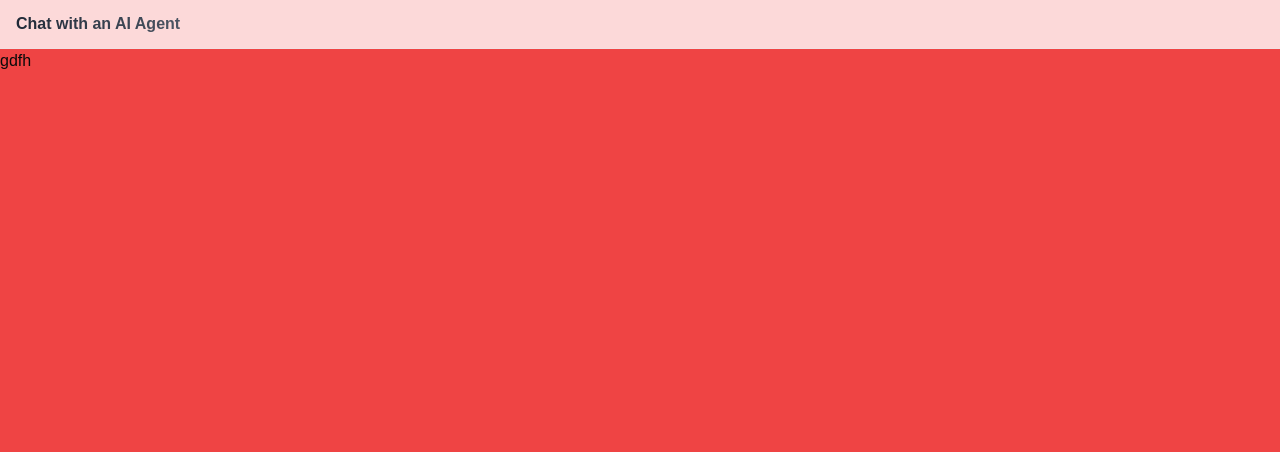
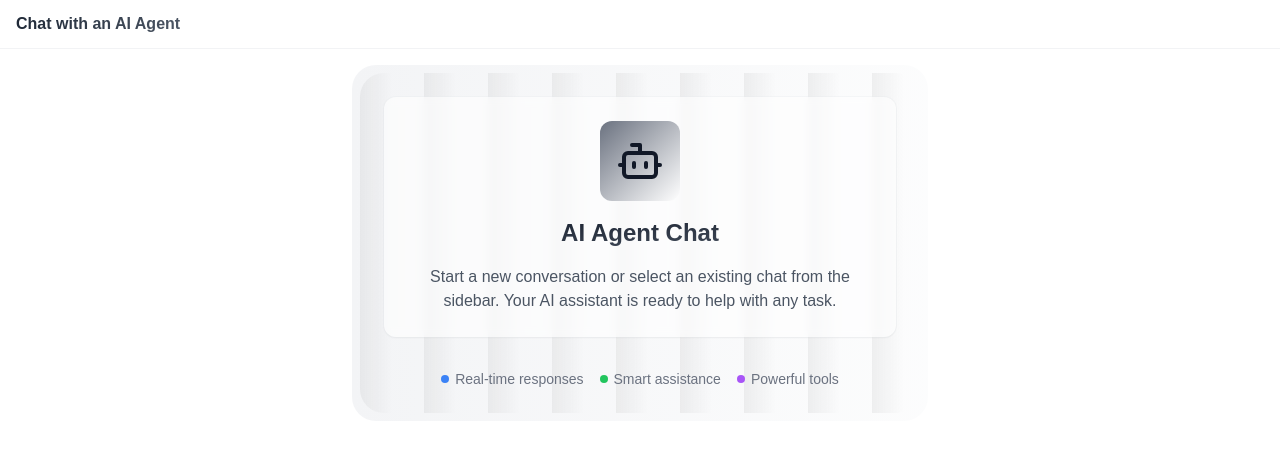
Before and after one commit to mary-h-dev/agenttube-ai-langchain, a Next.js app: page /dashboard in a window 1280 px wide. Shown: the top 452 px of the page. Built offline with nearby package versions, Linux system fonts and the light colour scheme; no server answers.

Commit message:
Implement chat functionality with create, delete, and list features; update dashboard layout and sidebar components

```diff
--- a/app/dashboard/layout.tsx
+++ b/app/dashboard/layout.tsx
@@ -16,7 +16,7 @@ export default function DashboardLayout({
         <Authenticated>
           <Sidebar />
         </Authenticated>
-        <div className="bg-red-500 flex-1">
+        <div className="flex-1">
           <Header />
           <main>{children}</main>
         </div>
--- a/app/dashboard/page.tsx
+++ b/app/dashboard/page.tsx
@@ -1,11 +1,44 @@
-import React from 'react'
+import { BotIcon } from "lucide-react";
 
-const DashboardPage = () => {
+function DashboardPage() {
   return (
-    <div>
-      gdfh
+    <div className="flex-1 flex items-center justify-center p-4">
+      <div className="relative max-w-xl w-full">
+        <div className="absolute inset-0 bg-gradient-to-r from-gray-100 to-gray-50/50 rounded-3xl"></div>
+        <div className="absolute inset-2 bg-[linear-gradient(to_right,#5f5f5f15,transparent,transparent)] bg-[size:4rem_4rem] rounded-3xl"></div>
+
+        <div className="relative space-y-6 p-8 text-center">
+          <div className="shadow-sm ring-1 ring-gray-200/30 bg-white/60 backdrop-blur-sm rounded-xl p-6 space-y-4">
+            <div className="bg-gradient-to-br from-gray-500 to-white rounded-xl inline-flex p-4">
+              <BotIcon className="h-12 w-12 text-gray-900" />
+            </div>
+            <h2 className="text-2xl font-semibold bg-gradient-to-br from-gray-900 to-gray-600 bg-clip-text text-transparent">
+              AI Agent Chat
+            </h2>
+            <p className="text-gray-600 max-w-md mx-auto">
+              Start a new conversation or select an existing chat from the sidebar.
+              Your AI assistant is ready to help with any task.
+            </p>
+          </div>
+
+          <div className="pt-2 flex justify-center gap-4 text-sm text-gray-500">
+            <div className="flex items-center gap-1.5">
+              <div className="h-2 w-2 rounded-full bg-blue-500"></div>
+              Real-time responses
+            </div>
+            <div className="flex items-center gap-1.5">
+              <div className="h-2 w-2 rounded-full bg-green-500"></div>
+              Smart assistance
+            </div>
+            <div className="flex items-center gap-1.5">
+              <div className="h-2 w-2 rounded-full bg-purple-500"></div>
+              Powerful tools
+            </div>
+          </div>
+        </div>
+      </div>
     </div>
-  )
+  );
 }
 
-export default DashboardPage
+export default DashboardPage;
--- /dev/null
+++ b/components/ChatRow.tsx
@@ -0,0 +1,50 @@
+import { Doc, Id } from "@/convex/_generated/dataModel";
+import { NavigationContext } from "@/lib/NavigationProvider";
+import { useRouter } from "next/navigation";
+import { useContext } from "react";
+// import TimeAgo from "react-timeago";
+
+interface ChatRowProps {
+  chat: Doc<"chats">;
+  onDelete: (id: Id<"chats">) => void;
+}
+
+function ChatRow({ chat, onDelete }: ChatRowProps) {
+  const router = useRouter();
+  const { closeMobileNav } = useContext(NavigationContext);
+
+  const handleClick = () => {
+    router.push(`/dashboard/chat/${chat._id}`);
+    closeMobileNav();
+  };
+
+  return (
+    <div
+      className="group rounded-xl border border-gray-200/30 bg-white/50 backdrop-blur-sm hover:bg-white/80 transition-all duration-200 cursor-pointer shadow-sm hover:shadow-md"
+      onClick={handleClick}
+    >
+      <div className="p-4">
+        <div className="flex justify-between items-start">
+          <div className="font-medium">{chat.title}</div>
+          <button
+            onClick={(e) => {
+              e.stopPropagation();
+              onDelete(chat._id);
+            }}
+            className="text-red-500 hover:text-red-700"
+          >
+            🗑
+          </button>
+        </div>
+
+        {/* {chat.lastMessage && (
+          <div className="text-xs text-gray-400 mt-1.5 font-medium">
+            <TimeAgo date={chat.lastMessage.createdAt} />
+          </div>
+        )} */}
+      </div>
+    </div>
+  );
+}
+
+export default ChatRow;
--- a/components/Sidebar.tsx
+++ b/components/Sidebar.tsx
@@ -4,15 +4,42 @@ import { useRouter } from "next/navigation";
 import { useContext } from "react";
 import { PlusIcon } from "@radix-ui/react-icons";
 import { Button } from "./ui/button";
+import { useMutation, useQuery } from "convex/react";
+import { api } from "@/convex/_generated/api";
+import { Id } from "@/convex/_generated/dataModel";
+import ChatRow from "./ChatRow";
 
 
 function Sidebar() {
   const router = useRouter();
-  const { closeMobileNav, isMobileNavOpen } = useContext(NavigationContext) || {};
+  const { closeMobileNav, isMobileNavOpen } = useContext(NavigationContext);
 
-  const handleClick =()=>{
-    closeMobileNav()
-  }
+  const chats = useQuery(api.chats.listChats);
+  const createChat = useMutation(api.chats.createChat);
+  const deleteChat = useMutation(api.chats.deleteChat);
+
+  const handleClick = async () => {
+    // const newChat = await createChat({ title: "New Chat" });
+    closeMobileNav();
+
+    // if (newChat) {
+    //   router.push(`/dashboard/chat/${newChat._id}`);
+    // }
+  };
+
+  const handleNewChat = async () => {
+    const chatId = await createChat({ title: "New Chat" });
+    router.push(`/dashboard/chat/${chatId}`);
+    closeMobileNav();
+  };
+
+  const handleDeleteChat = async (id: Id<"chats">) => {
+    await deleteChat({ id });
+
+    if (window.location.pathname.includes(id)) {
+      router.push("/dashboard");
+    }
+  };
 
   return (
     <>
@@ -31,7 +58,7 @@ function Sidebar() {
       >
         <div className="p-4 border-b border-gray-200/50">
           <Button
-        //    onClick={handleNewChat}
+            onClick={handleNewChat}
             className="w-full bg-white hover:bg-gray-50 text-gray-700 border border-gray-200/50 shadow-sm hover:shadow transition-all duration-200"
           >
             <PlusIcon className="mr-2 w-4 h-4" /> New Chat
@@ -39,11 +66,9 @@ function Sidebar() {
         </div>
 
         <div className="flex-1 overflow-y-auto space-y-2.5 p-4 scrollbar-thin scrollbar-thumb-gray-200 scrollbar-track-transparent">
-          {/* {[].map((chat) => (
-            <div key={chat._id}>
-              <p>{chat.name}</p>
-            </div>
-          ))} */}
+          {chats?.map((chat) => (
+            <ChatRow key={chat._id} chat={chat} onDelete={handleDeleteChat} />
+          ))}
         </div>
       </div>
     </>
```
Also changed, not shown: convex/_generated/api.d.ts (+4 -1 lines), convex/_generated/dataModel.d.ts (+18 -16 lines), convex/chats.ts (added, +74 -0 lines), convex/schema.ts (added, +17 -0 lines), convex/messages.ts (added), int.txt.
